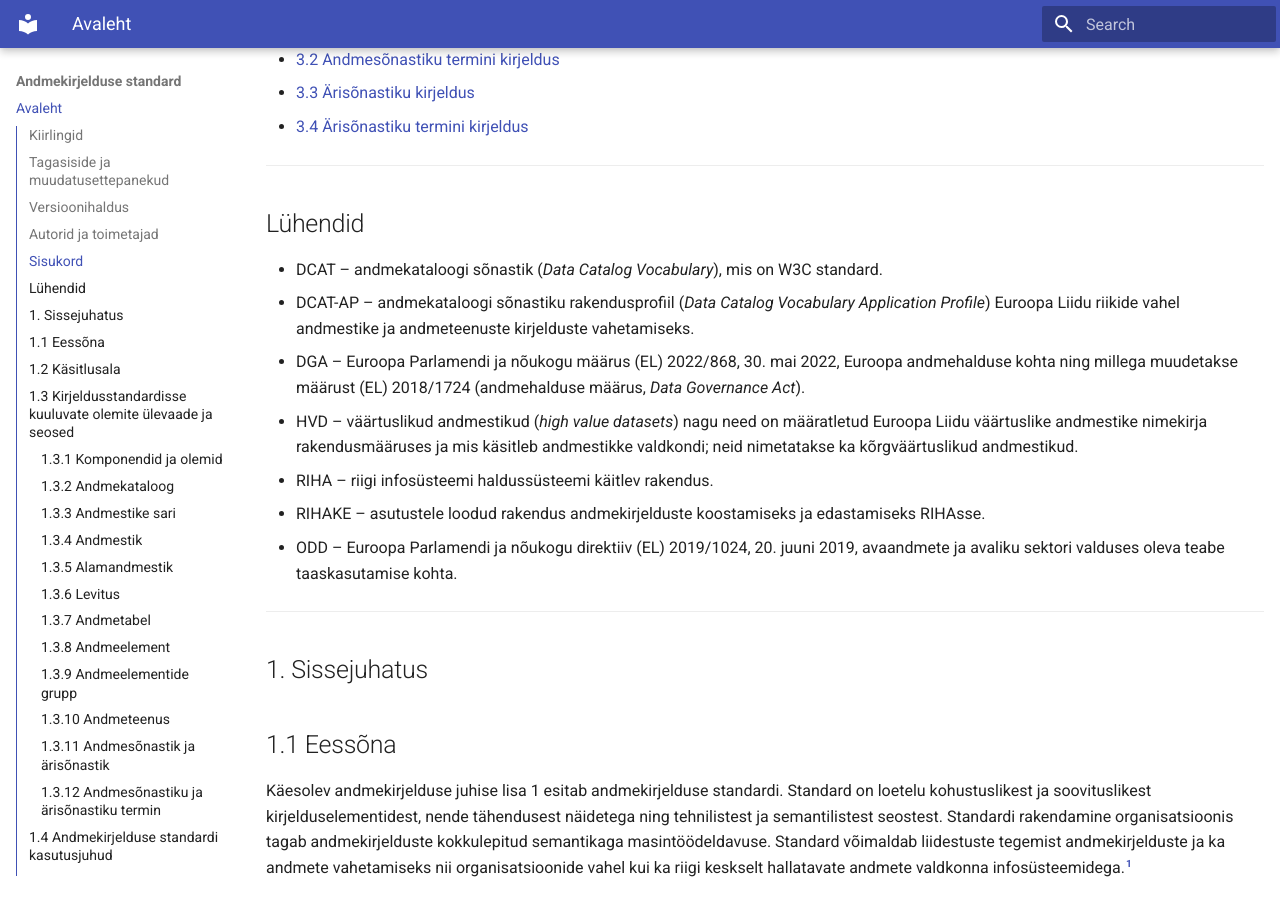
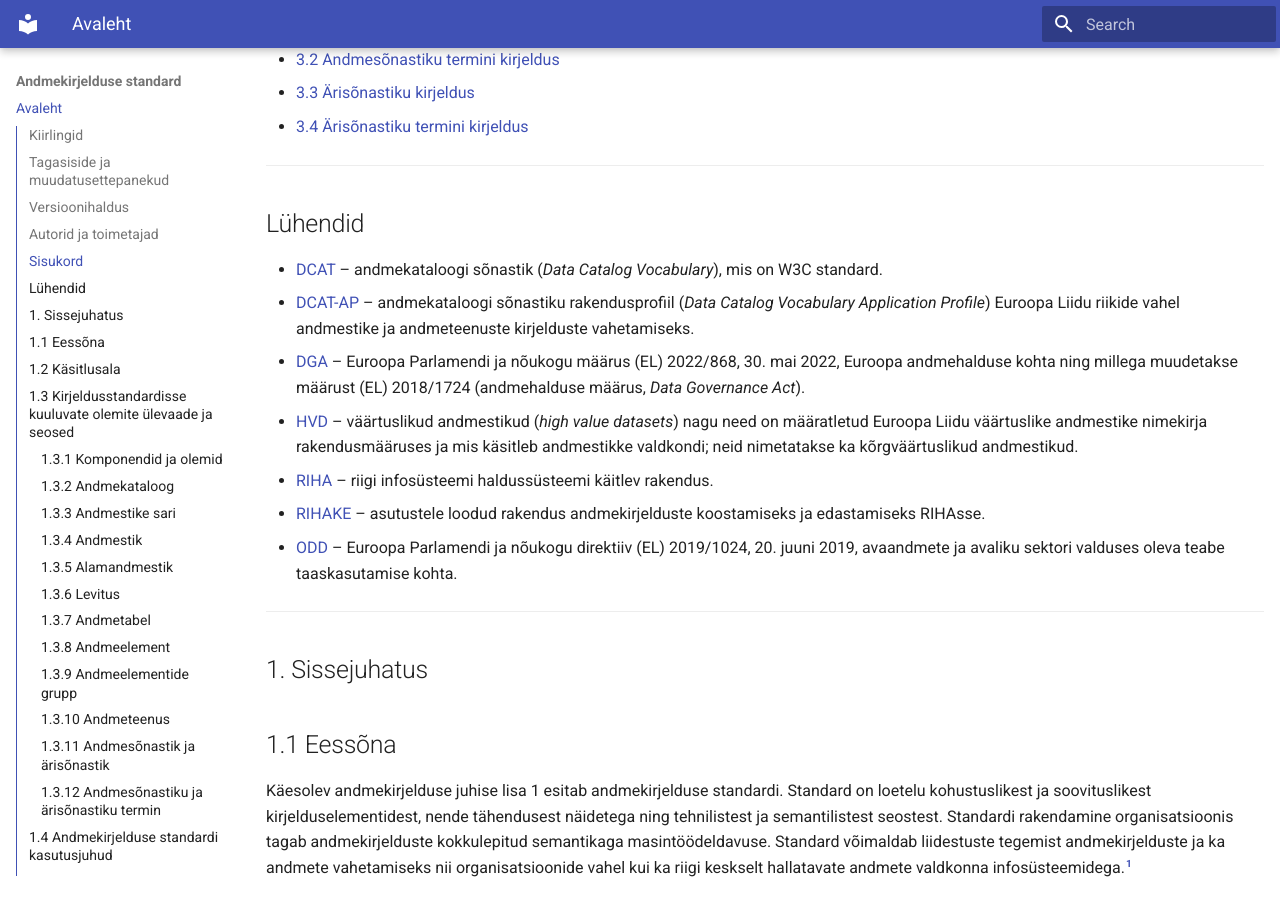
Before and after one commit to e-gov/Andmekirjelduse-Standard, an MkDocs documentation site: the page built from docs/index.md, in a window 1280 px wide and 900 px high, scrolled down 2313 px. Built offline with MkDocs 1.6.1 and Material for MkDocs 9.7.7, drawn with Linux system fonts in a browser that asks for light colours; the version menu is left out; some of the changed lines change nothing that is shown.

Commit message:
toimetus

```diff
--- a/docs/index.md
+++ b/docs/index.md
@@ -74,13 +74,13 @@
 
 ## Lühendid
 
-- DCAT – andmekataloogi sõnastik (*Data Catalog Vocabulary*), mis on W3C standard.
-- DCAT-AP – andmekataloogi sõnastiku rakendusprofiil (*Data Catalog Vocabulary Application Profile*) Euroopa Liidu riikide vahel andmestike ja andmeteenuste kirjelduste vahetamiseks.
-- DGA – Euroopa Parlamendi ja nõukogu määrus (EL) 2022/868, 30. mai 2022, Euroopa  andmehalduse kohta ning millega muudetakse määrust (EL) 2018/1724 (andmehalduse määrus, *Data Governance Act*).
-- HVD – väärtuslikud andmestikud (*high value datasets*) nagu need on määratletud Euroopa Liidu väärtuslike andmestike nimekirja rakendusmääruses ja mis käsitleb andmestikke valdkondi; neid nimetatakse ka kõrgväärtuslikud andmestikud.
-- RIHA – riigi infosüsteemi haldussüsteemi käitlev rakendus.
-- RIHAKE – asutustele loodud rakendus andmekirjelduste koostamiseks ja edastamiseks RIHAsse.
-- ODD – Euroopa Parlamendi ja nõukogu direktiiv (EL) 2019/1024, 20. juuni 2019, avaandmete ja avaliku sektori valduses oleva teabe taaskasutamise kohta.
+- [DCAT](https://www.w3.org/TR/vocab-dcat-3/) – andmekataloogi sõnastik (*Data Catalog Vocabulary*), mis on W3C standard.
+- [DCAT-AP](https://op.europa.eu/en/web/eu-vocabularies/dcat-ap) – andmekataloogi sõnastiku rakendusprofiil (*Data Catalog Vocabulary Application Profile*) Euroopa Liidu riikide vahel andmestike ja andmeteenuste kirjelduste vahetamiseks.
+- [DGA](https://digital-strategy.ec.europa.eu/en/policies/data-governance-act) – Euroopa Parlamendi ja nõukogu määrus (EL) 2022/868, 30. mai 2022, Euroopa  andmehalduse kohta ning millega muudetakse määrust (EL) 2018/1724 (andmehalduse määrus, *Data Governance Act*).
+- [HVD](https://data.europa.eu/en/hvd-dashboard) – väärtuslikud andmestikud (*high value datasets*) nagu need on määratletud Euroopa Liidu väärtuslike andmestike nimekirja rakendusmääruses ja mis käsitleb andmestikke valdkondi; neid nimetatakse ka kõrgväärtuslikud andmestikud.
+- [RIHA](https://www.riha.ee/Avaleht) – riigi infosüsteemi haldussüsteemi käitlev rakendus.
+- [RIHAKE](https://abi.ria.ee/rihake/rihake-1) – asutustele loodud rakendus andmekirjelduste koostamiseks ja edastamiseks RIHAsse.
+- [ODD](https://eur-lex.europa.eu/eli/dir/2019/1024/oj/eng) – Euroopa Parlamendi ja nõukogu direktiiv (EL) 2019/1024, 20. juuni 2019, avaandmete ja avaliku sektori valduses oleva teabe taaskasutamise kohta.
 
 ---
 
@@ -994,7 +994,7 @@ Kirjeldused põhinevad suures osas standardi DCAT-AP 3.0.0 versioonil. Lisatud o
 | **avalikustamise kestus** | [Concept](https://semiceu.github.io/DCAT-AP/releases/3.0.0/#Concept) | 0..1 | Kuupäev, millal levitus viimast päeva kättesaadav on. Kuupäev esitatakse ISO 8601-1 vormingus (AAAA-KK-PP). | viide:<br>- DCAT-AP: [availability](https://semiceu.github.io/DCAT-AP/releases/3.0.0/#Distribution.availability)<br>vahemik: <br>- DCAT-AP: [Concept](https://semiceu.github.io/DCAT-AP/releases/3.0.0/#Concept) |
 
 !!! example "Näide"
-    2025-06-31
+    2025-06-30
 
 ---
 
```
